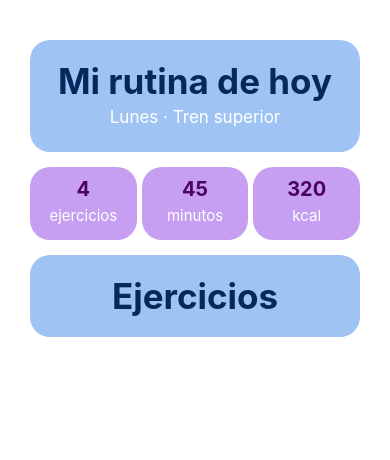
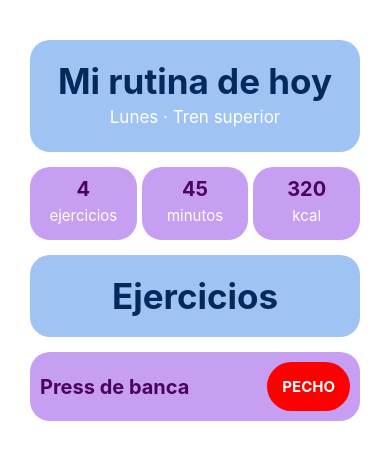
Before and after one commit to allissssx/ProyectoClaseMovil, a React Native app in the folder MyRoutineApp/: screen / in a window 390 px wide. Shown: the top 460 px of the page. Built offline with nearby package versions, Linux system fonts and the light colour scheme.

Commit message:
Creacion de TarjetaEjercicio, nombre del ejercicio a la izquierda y un componente Etiqueta con el grupo muscular a la derecha

```diff
--- a/MyRoutineApp/App.tsx
+++ b/MyRoutineApp/App.tsx
@@ -3,7 +3,7 @@ import { Button, StyleSheet, Text, View } from 'react-native';
 import CustomButton from './components/CustomButton';
 import Encabezado from './components/Encabezado';
 import CajaEstadistica from './components/CajaEstadistica';
-import Etiqueta from './components/Etiqueta';
+import TarjetaEjercicio from './components/TarjetaEjercicio';
 
 export default function App() {
 
@@ -18,6 +18,10 @@ export default function App() {
       </View>
 
       <Encabezado titulo= "Ejercicios"/>
+
+      <View>
+        <TarjetaEjercicio nombre="Press de banca" series={4} repeticiones={10} grupoMuscular="pecho" />
+      </View>
 
     </View>
 
--- /dev/null
+++ b/MyRoutineApp/components/TarjetaEjercicio.tsx
@@ -0,0 +1,44 @@
+import { StyleSheet, Text, View } from "react-native";
+import Etiqueta from "./Etiqueta";
+
+
+type TarjetaEjercicioProps={
+    nombre: string,
+    series:number,
+    repeticiones: number,
+    grupoMuscular: string,
+    destacado?: boolean
+}
+
+export default function TarjetaEjercicio({nombre, series, repeticiones,grupoMuscular,destacado}: TarjetaEjercicioProps){
+    return(
+        <View style={styles.container}>
+            <View style={styles.containerNombre}>
+                <Text style={styles.texto}>{nombre}</Text>
+                <Etiqueta texto={grupoMuscular} colorFondo='red'/>
+            </View>
+        </View>
+    )
+}
+
+const styles = StyleSheet.create({
+    container:{
+        marginTop: 15
+    },
+
+    containerNombre:{
+        flexDirection: 'row',
+        justifyContent: 'space-between',
+        alignItems: 'center',
+        backgroundColor: '#c69ff3',
+        borderRadius: 20,
+        padding: 10
+    },
+
+    texto:{
+        color: '#4c035c',
+        fontSize: 20,
+        textAlign: 'center',
+        fontWeight: 'bold'
+    }
+})
```
